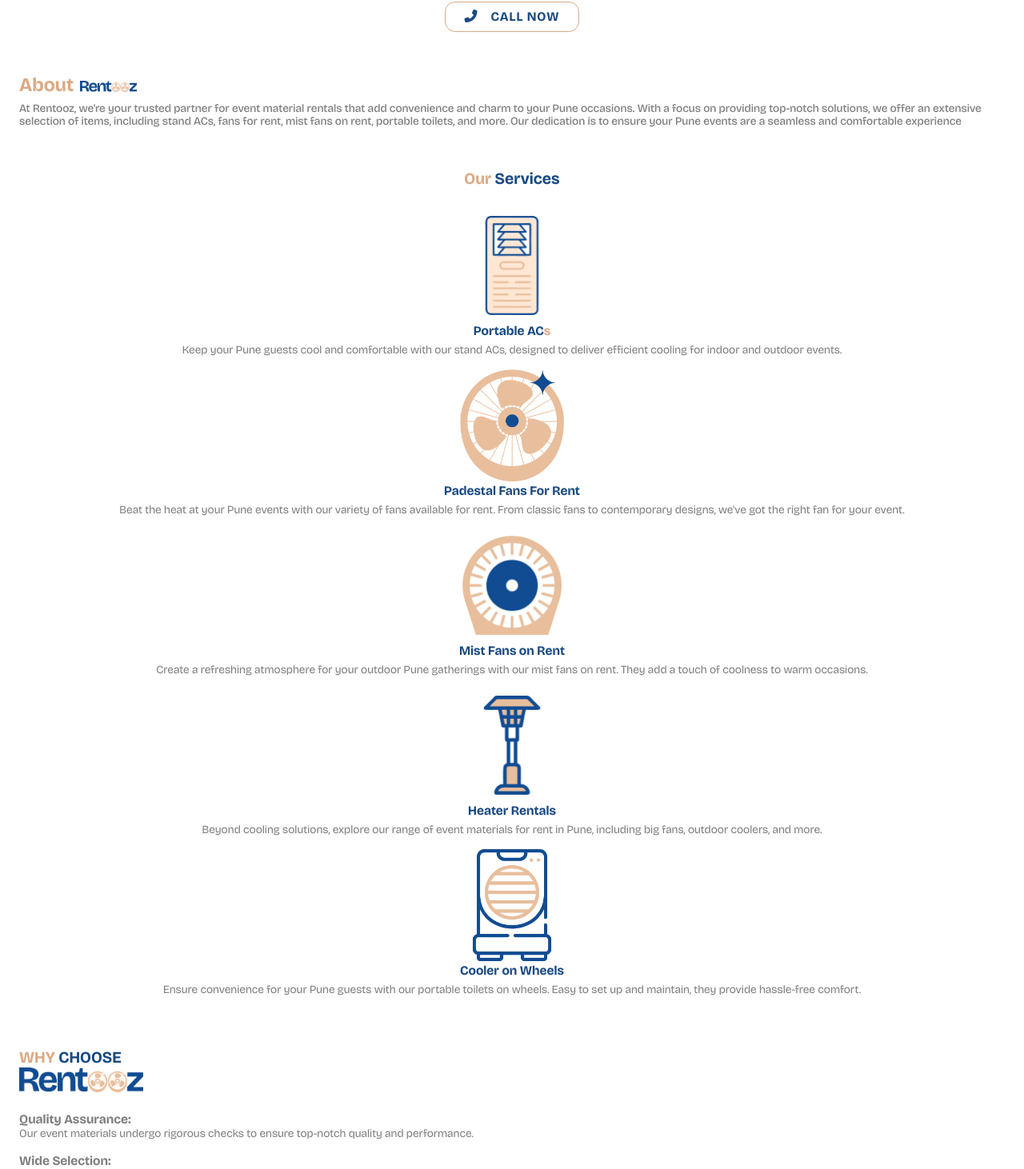
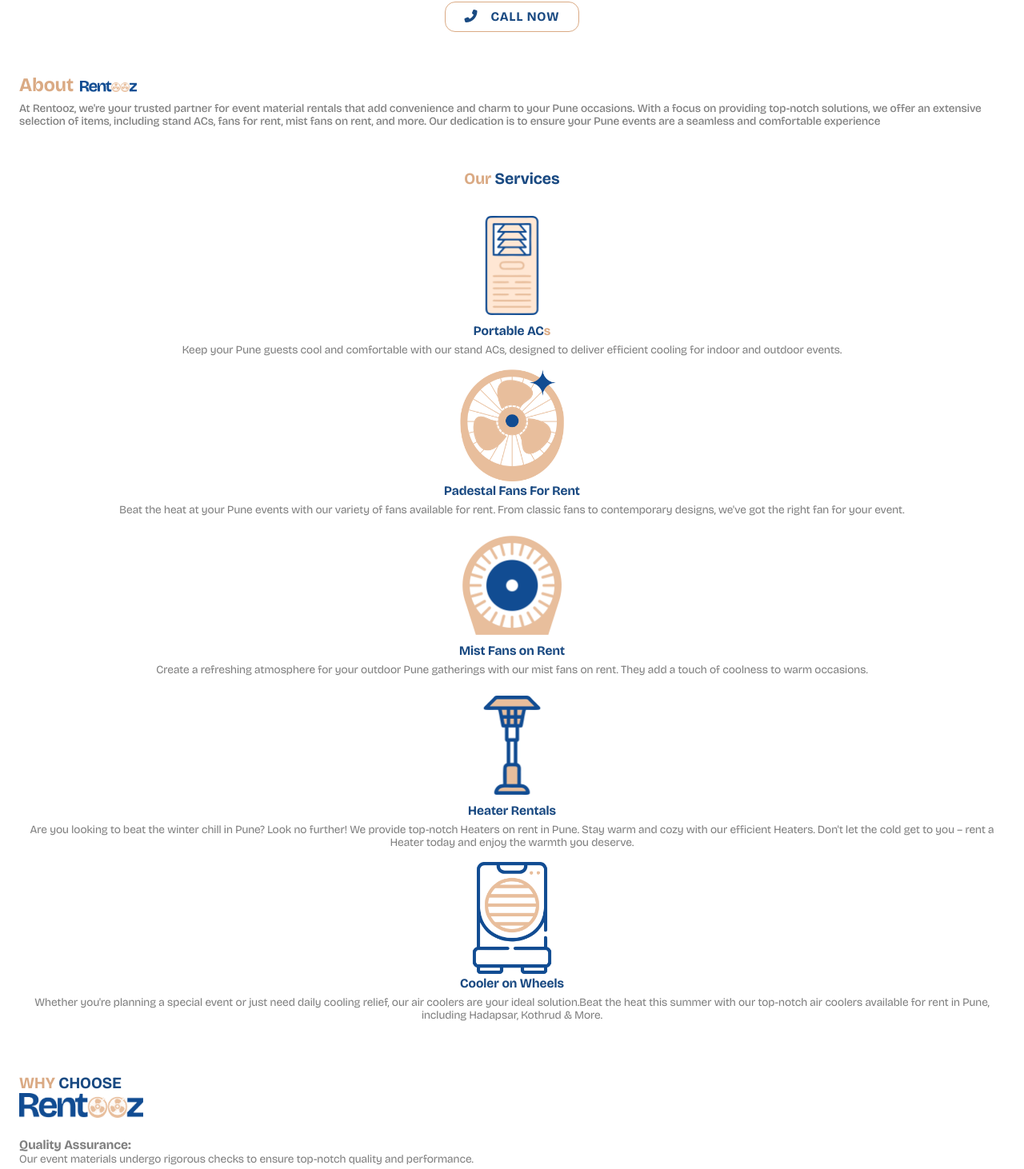
Before and after one commit to Kaminou2904/Rentooz, a React (Create React App) app in the folder frontend/: page / in a window 1280 px wide. Shown: the part 1978-3440 px from the top of the page at 80% size. Built offline with nearby package versions, Linux system fonts and the light colour scheme.

Commit message:
toilet content changed

```diff
--- a/frontend/src/Pages/Home/Home.jsx
+++ b/frontend/src/Pages/Home/Home.jsx
@@ -216,7 +216,7 @@
                     to your Pune occasions. With a focus on providing
                     top-notch solutions, we offer an extensive selection
                     of items, including stand ACs, fans for rent, mist
-                    fans on rent, portable toilets, and more. Our
+                    fans on rent, and more. Our
                     dedication is to ensure your Pune events are a
                     seamless and comfortable experience</p>
             </div>
@@ -256,18 +256,14 @@
                         <img src="./images/Heater.png" className='img-fluid p-2' alt="service icon" />
                     </div>
                     <p className="mb-0 bricolage-bold text-brand-blue">Heater Rentals</p>
-                    <p className="serviceTxt text-gray mb-0 mt-1">Beyond cooling solutions, explore our range
-                        of event materials for rent in Pune, including big fans,
-                        outdoor coolers, and more.</p>
+                    <p className="serviceTxt text-gray mb-0 mt-1">Are you looking to beat the winter chill in Pune? Look no further! We provide top-notch Heaters on rent in Pune. Stay warm and cozy with our efficient Heaters. Don't let the cold get to you – rent a Heater today and enjoy the warmth you deserve.</p>
                 </div>
                 <div className="serviceCard mb-2 mt-0 text-center">
                     <div className="serviceCardImg mt-3">
                         <img src="./images/COOLER.png" className='img-fluid' alt="service icon" />
                     </div>
                     <p className="mb-0 bricolage-bold text-brand-blue">Cooler on Wheels</p>
-                    <p className="serviceTxt text-gray mb-0 mt-1">Ensure convenience for your Pune guests with our
-                        portable toilets on wheels. Easy to set up
-                        and maintain, they provide hassle-free comfort.</p>
+                    <p className="serviceTxt text-gray mb-0 mt-1">Whether you're planning a special event or just need daily cooling relief, our air coolers are your ideal solution.Beat the heat this summer with our top-notch air coolers available for rent in Pune, including Hadapsar, Kothrud & More.</p>
                 </div>
             </div>
 
```
